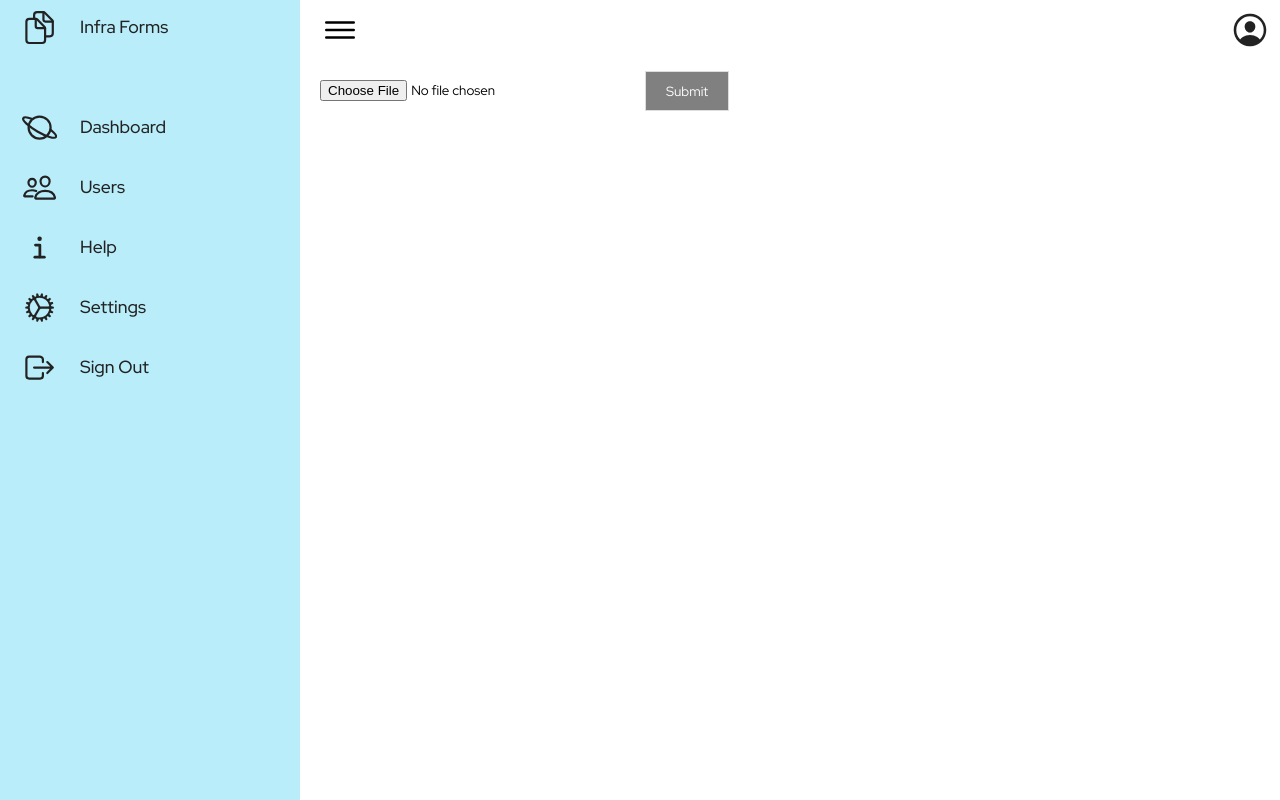
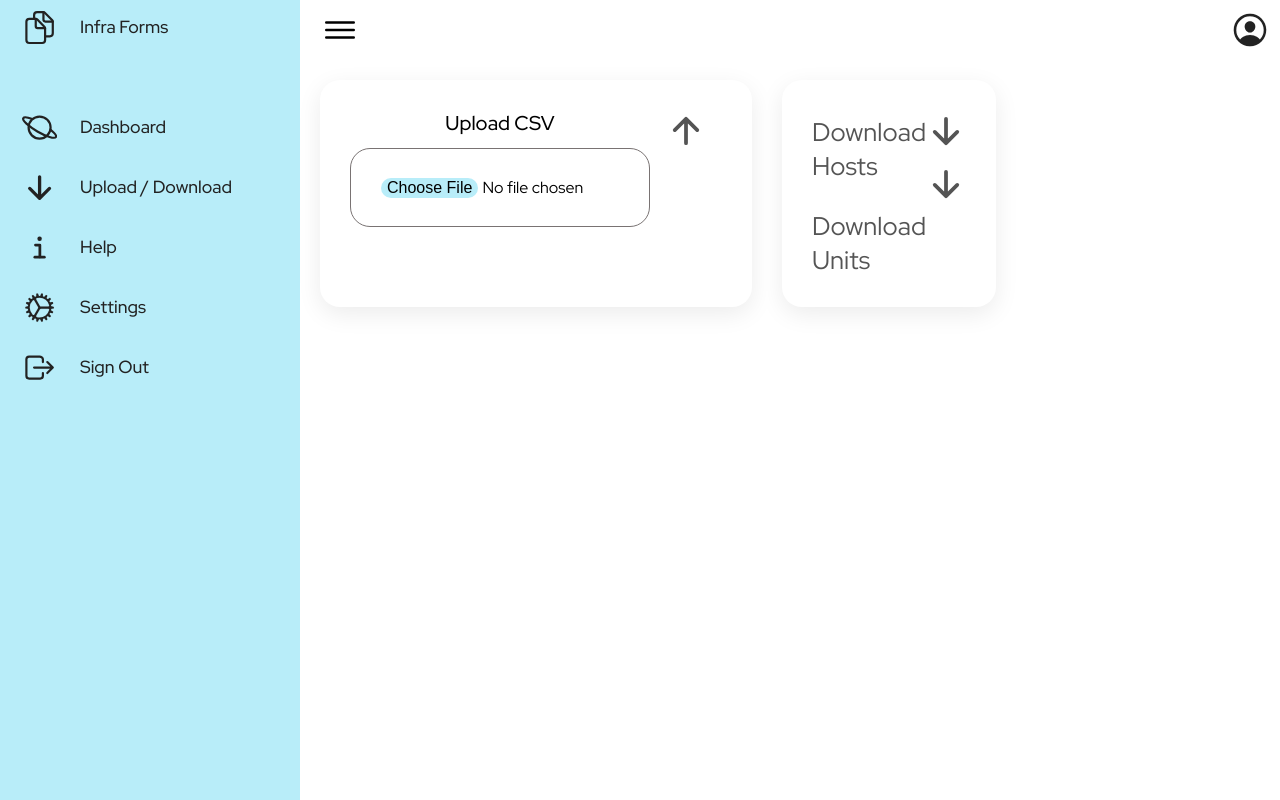
Before and after one commit to Lab-Brat/flask_masque, a Flask app: page /upload_csv in a window 1280 px wide. Run offline with Flask 2, Linux system fonts and the light colour scheme; the visitor is signed in with stand-in values (Sample User, id 1).

Commit message:
move all dumps and uploads to Upload/Download section

```diff
--- a/static/css/main.css
+++ b/static/css/main.css
@@ -226,8 +226,48 @@ body {
     cursor: pointer;
 }
 
+.cardBox .card-upload input {
+    border: none;
+    width: 90%;
+    font-size: 16px;
+}
+
+.cardBox .card-upload input[type="file"]::file-selector-button {
+    border: none;
+    border-radius: 20px;
+    background-color: var(--blue);
+    font-size: 16px;
+}
+
+.cardBox .card-upload .file-upload {
+    width: 300px;
+    border: 1px solid rgb(121, 115, 115);
+    border-radius: 20px;
+    display: inline-block;
+    padding: 8px 10px;
+    cursor: pointer;
+}
+
+.cardBox .card-upload .file-upload-title {
+    font-size: 20px;
+    padding-bottom: 12px;
+    text-align: center;
+    font-weight: 500;
+}
+
+.cardBox .card-upload .iconBox {
+    padding: 16px;
+    font-size: 2.5em;
+    color: var(--dark-gray);
+    cursor: pointer;
+}
+
 .cardBox .card:hover {
     background: var(--dark-gray);
+}
+
+.cardBox .card-upload:hover {
+    background: var(--gray);
 }
 
 .cardBox .card:hover .cardName,
--- a/templates/base.html
+++ b/templates/base.html
@@ -31,9 +31,9 @@
             </li>
 
             <li>
-                <a href="#">
-                    <span class="icon"><ion-icon name="people-outline"></ion-icon></span>
-                    <span class="title">Users</span>
+                <a href="/upload_csv">
+                    <span class="icon"><ion-icon name="arrow-down-outline"></ion-icon></span>
+                    <span class="title">Upload / Download</span>
                 </a>
             </li>
 
--- a/templates/index.html
+++ b/templates/index.html
@@ -19,10 +19,10 @@
         </div>
         <div>
             <a href="{{ url_for('routes_hosts.form') }}">
-                <span class="iconBox"><ion-icon name="documents-outline"></ion-icon></span><br></span>
+                <span class="iconBox"><ion-icon name="documents-outline"></ion-icon><br></span>
             </a>
             <a href="{{ url_for('routes_hosts.form_new') }}">
-                <span class="iconBox"><ion-icon name="add-outline"></ion-icon></span><br></span>
+                <span class="iconBox"><ion-icon name="add-outline"></ion-icon></span>
             </a>
         </div>
     </div>
--- a/templates/upload_csv.html
+++ b/templates/upload_csv.html
@@ -5,9 +5,46 @@
 {% endblock %}
 
 {% block body %}
-<form class="update-form-inline" action = "/upload_csv" method = "POST"
-    enctype = "multipart/form-data">
-    <input type = "file" name = "file" />
-    <button type="submit">Submit</button>
-</form>
+
+<div class="cardBox">
+    <div class="card card-upload">
+        <div>
+            <p class="file-upload-title">Upload CSV</p>
+            <form id="input_form" class="update-form-inline" action="/upload_csv" method="POST" enctype="multipart/form-data">
+                <label class="file-upload">
+                    <input type="file" name="file"/>
+                </label>
+            </form>
+        </div>
+
+        <div>
+            <a href="#" onclick="anchor_submit()">
+                <span class="iconBox"><ion-icon name="arrow-up-outline"></ion-icon><br></span>
+            </a>
+        </div>
+    </div>
+
+    <div class="card">
+        <div>
+            <div class="cardName">Download Hosts</div><br>
+            <div class="cardName">Download Units</div>
+        </div>
+
+        <div>
+            <a href="/dump">
+                <span class="iconBox"><ion-icon name="arrow-down-outline"></ion-icon><br></span>
+            </a>
+            <a href="/unit_dump">
+                <span class="iconBox"><ion-icon name="arrow-down-outline"></ion-icon></span>
+            </a>
+        </div>
+    </div>
+</div>
+
+<script>
+    function anchor_submit() {
+        document.getElementById("input_form").submit();
+    }
+</script>
+
 {% endblock %}
```
